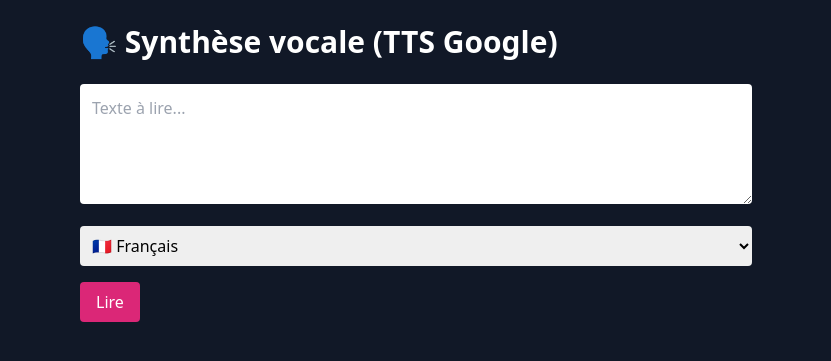
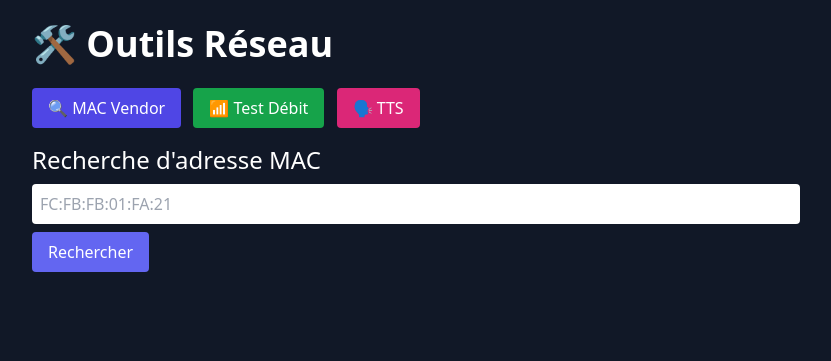
Before and after one commit to milousebw/mikrotik-tools, a Python web app: template templates/index.html in a window 1280 px wide. Shown: the top 361 px of the page, without its empty margins (224-1055 px from the left). Run offline with Jinja, Linux system fonts and the light colour scheme; the template is opened without the code that fills it, so the values that code supplies are empty; some libraries are stand-ins or nearby versions.

Commit message:
Update index.html

```diff
--- a/templates/index.html
+++ b/templates/index.html
@@ -6,46 +6,122 @@
   <title>Outils Réseau</title>
   <script src="https://cdn.tailwindcss.com"></script>
 </head>
-<body class="bg-gray-900 text-white p-6">
-  <div class="max-w-2xl mx-auto">
-    <h1 class="text-3xl font-bold mb-6">🗣️ Synthèse vocale (TTS Google)</h1>
-    <textarea id="ttsText" rows="4" class="w-full p-3 text-black rounded mb-4" placeholder="Texte à lire..."></textarea>
-    <select id="ttsLang" class="w-full p-2 text-black rounded mb-4">
+<body class="bg-gray-900 text-white p-6 font-sans">
+  <div class="max-w-3xl mx-auto">
+    <h1 class="text-4xl font-bold mb-6">🛠️ Outils Réseau</h1>
+
+    <div class="space-x-2 mb-4">
+      <button onclick="showTab('mac')" class="px-4 py-2 bg-indigo-600 rounded">🔍 MAC Vendor</button>
+      <button onclick="showTab('speed')" class="px-4 py-2 bg-green-600 rounded">📶 Test Débit</button>
+      <button onclick="showTab('tts')" class="px-4 py-2 bg-pink-600 rounded">🗣️ TTS</button>
+    </div>
+
+    <!-- MAC VENDOR -->
+    <div id="mac" class="tab hidden">
+      <h2 class="text-2xl mb-2">Recherche d'adresse MAC</h2>
+      <input id="macAddress" type="text" placeholder="FC:FB:FB:01:FA:21"
+        class="w-full text-black p-2 rounded mb-2" />
+      <button onclick="lookupMac()" class="bg-indigo-500 px-4 py-2 rounded">Rechercher</button>
+      <div id="macResult" class="mt-4"></div>
+    </div>
+
+    <!-- SPEED TEST -->
+    <div id="speed" class="tab hidden">
+      <h2 class="text-2xl mb-2">Test de débit MikroTik</h2>
+      <input id="targetIp" type="text" placeholder="IP publique"
+        class="w-full text-black p-2 rounded mb-2" />
+      <input id="targetUser" type="text" placeholder="Utilisateur"
+        class="w-full text-black p-2 rounded mb-2" />
+      <input id="targetPass" type="password" placeholder="Mot de passe"
+        class="w-full text-black p-2 rounded mb-2" />
+      <button onclick="runSpeedTest()" class="bg-green-600 px-4 py-2 rounded">Lancer</button>
+      <pre id="speedResult" class="mt-4 whitespace-pre-wrap text-sm"></pre>
+    </div>
+
+    <!-- TTS -->
+    <div id="tts" class="tab hidden">
+      <h2 class="text-2xl mb-2">Synthèse vocale (TTS Google)</h2>
+      <textarea id="ttsText" rows="4" class="w-full p-3 text-black rounded mb-2" placeholder="Texte à lire..."></textarea>
+      <select id="ttsLang" class="w-full p-2 text-black rounded mb-2">
         <option value="fr">🇫🇷 Français</option>
         <option value="en">🇺🇸 English</option>
         <option value="de">🇩🇪 Allemand</option>
       </select>
       <button onclick="runTTS()" class="bg-pink-600 px-4 py-2 rounded">Lire</button>
-    <div id="ttsResult" class="mt-4">
+      <div id="ttsResult" class="mt-6 space-y-4">
         <audio id="audioPlayer" controls class="w-full hidden">
           <source id="audioSource" src="" type="audio/mp3">
-        Votre navigateur ne supporte pas la lecture audio.
         </audio>
+        <a id="downloadLink" href="#" class="underline text-blue-400 hidden" download>Télécharger le fichier WAV (8kHz)</a>
       </div>
     </div>
+  </div>
+
   <script>
+    function showTab(id) {
+      document.querySelectorAll('.tab').forEach(t => t.classList.add('hidden'));
+      document.getElementById(id).classList.remove('hidden');
+    }
+    showTab('mac');
+
+    async function lookupMac() {
+      const mac = document.getElementById("macAddress").value;
+      const result = document.getElementById("macResult");
+      result.textContent = "Recherche...";
+      try {
+        const res = await fetch('/mac?address=' + encodeURIComponent(mac));
+        const data = await res.json();
+        result.innerHTML = res.ok ? `✅ Fabricant: <b>${data.vendor}</b>` : `❌ ${data.error}`;
+      } catch (e) {
+        result.textContent = "❌ Erreur réseau.";
+      }
+    }
+
+    async function runSpeedTest() {
+      const ip = document.getElementById("targetIp").value;
+      const user = document.getElementById("targetUser").value;
+      const pass = document.getElementById("targetPass").value;
+      const result = document.getElementById("speedResult");
+      result.textContent = "Test en cours...";
+      try {
+        const res = await fetch(`/speedtest?ip=${ip}&user=${user}&pass=${pass}`);
+        result.textContent = await res.text();
+      } catch (e) {
+        result.textContent = "Erreur réseau.";
+      }
+    }
+
     async function runTTS() {
       const text = document.getElementById("ttsText").value.trim();
       const lang = document.getElementById("ttsLang").value;
-      const resultDiv = document.getElementById("ttsResult");
       const audio = document.getElementById("audioPlayer");
       const source = document.getElementById("audioSource");
+      const link = document.getElementById("downloadLink");
+
+      const resultDiv = document.getElementById("ttsResult");
       resultDiv.classList.remove("hidden");
+
+      if (!text) {
+        alert("Veuillez entrer du texte.");
+        return;
+      }
 
       const res = await fetch("/tts", {
         method: "POST",
-        headers: { "Content-Type": "application/json" },
+        headers: {"Content-Type": "application/json"},
         body: JSON.stringify({ text, lang })
       });
 
       const data = await res.json();
-      if (data.audio) {
+      if (data.audio && data.wav) {
         source.src = data.audio;
         audio.classList.remove("hidden");
         audio.load();
         audio.play();
+        link.href = data.wav;
+        link.classList.remove("hidden");
       } else {
-        resultDiv.innerHTML = "❌ Erreur : " + data.error;
+        alert("Erreur : " + (data.error || "inconnue"));
       }
     }
   </script>
```
Lines whose indentation alone changed are shown as unchanged.
